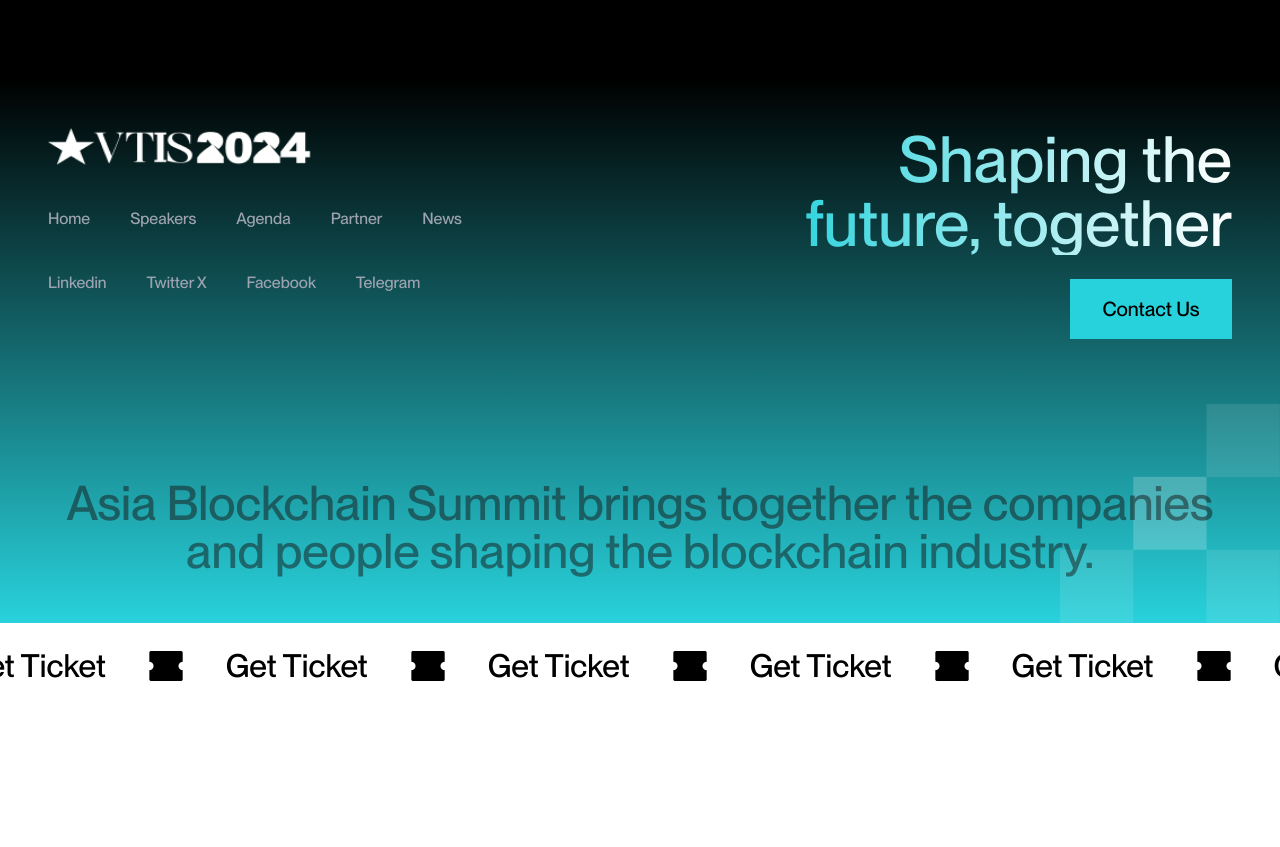
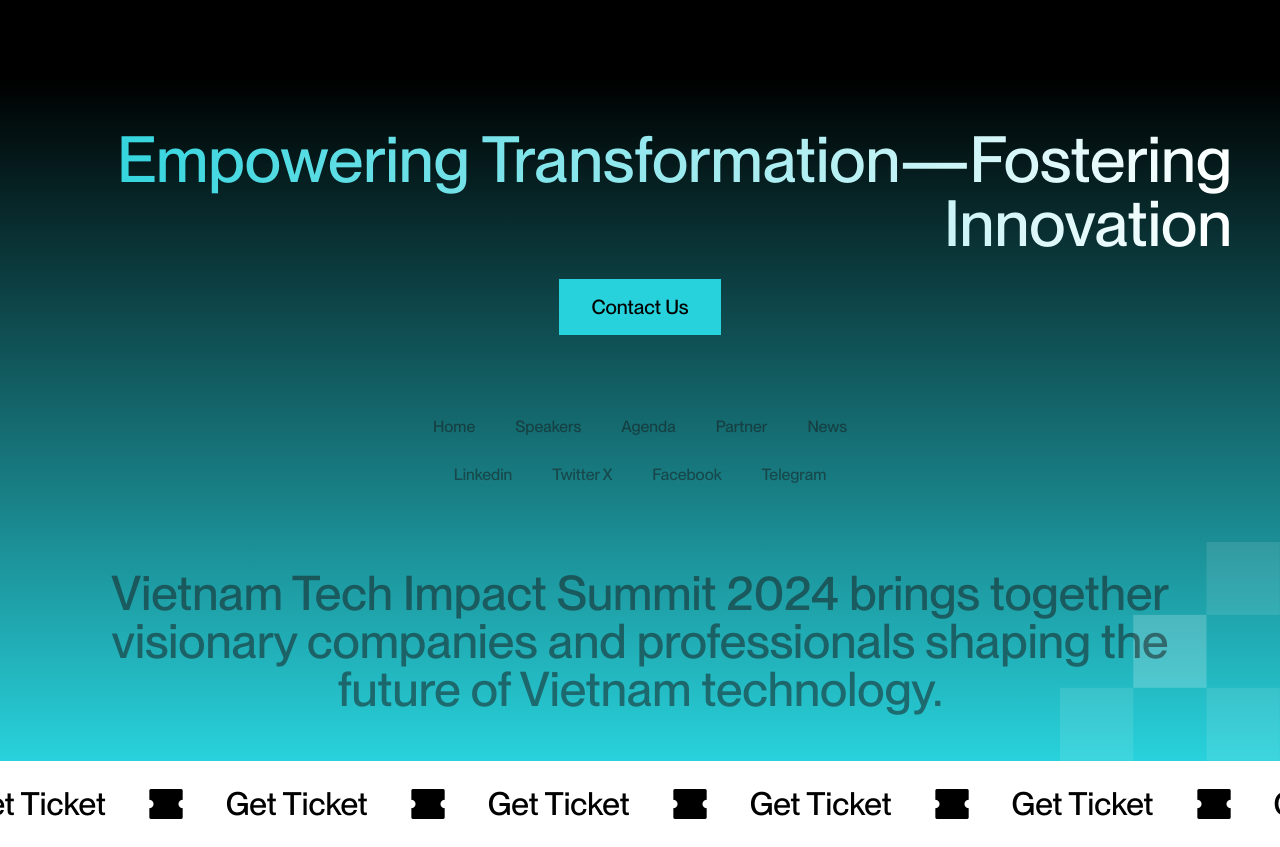
Before and after one commit to unicornultrafoundation/vtis-website, a Next.js app: page /agenda in a window 1280 px wide. Shown: the part 1920-2767 px from the top of the page. Before the commit the page ends 2629 px from the top, so only its background shows below. Built offline with nearby package versions, Linux system fonts and the light colour scheme.

Commit message:
update ui

```diff
--- a/src/app/HomeSection1.tsx
+++ b/src/app/HomeSection1.tsx
@@ -24,7 +24,15 @@
   );
 }
 
-function SectionStatItem({ title, amount }: { title: string; amount: number }) {
+function SectionStatItem({
+  title,
+  amount,
+  plus,
+}: {
+  title: string;
+  amount: number;
+  plus?: string;
+}) {
   const { value } = useCountUp({
     isCounting: true,
     end: amount,
@@ -32,8 +40,8 @@
   });
   return (
     <div className="w-[25%] max-[768px]:w-[50%] py-6 tablet:py-10 flex flex-col items-center justify-center max-[768px]:items-start px-4">
-      <div className="font-neueMed text-[56px] max-[768px]:text-[40px] fullscreen:text-[149px]">
-        {formatWithCommas(Number(value?.toString()))}
+      <div className="font-neueMed text-[56px] tracking-[-2.56px] max-[768px]:text-[40px] fullscreen:text-[149px]">
+        {formatWithCommas(Number(value?.toString()))} {plus}
       </div>
       <div className="font-neueMed text-[24px] max-[768px]:text-[20px] fullscreen:text-6xl fullscreen:text-[64px]">
         {title}
@@ -111,10 +119,10 @@
         />
       </div>
       <div className="w-full flex flex-wrap">
-        <SectionStatItem amount={15000} title="Attendees" />
-        <SectionStatItem amount={500} title="Companies" />
-        <SectionStatItem amount={350} title="Speakers" />
-        <SectionStatItem amount={65} title="Countries" />
+        <SectionStatItem amount={20000} title="Attendees" />
+        <SectionStatItem plus="+" amount={100} title="Speakers" />
+        <SectionStatItem plus="+" amount={50} title="Side events" />
+        <SectionStatItem plus="+" amount={500} title="Companies" />
       </div>
     </div>
   );
--- a/src/components/Layout/Footer/index.tsx
+++ b/src/components/Layout/Footer/index.tsx
@@ -14,77 +14,20 @@
       <ImageBase.FooterImage className="hidden tablet:block absolute right-0 bottom-0" />
       <div className="w-full h-full flex flex-col tablet:justify-between">
         {/* Top */}
-        <div className="w-full h-full flex flex-col gap-6 tablet:flex-row justify-center tablet:justify-between items-start">
-          {/* Logo */}
-          <div className="flex flex-col gap-10 fullscreen:gap-[106px]">
-            <Link
-              href="/"
-              className="w-full flex tablet:w-[300px] laptop:w-auto fullscreen:w-[674px] fullscreen:h-full h-10"
-            >
-              <ImageBase.LandingLogo
-                width={300}
-                height={10}
-                className="fullscreen:w-[674px] object-center"
-              />
-            </Link>
-            {/* Menu */}
-            <div className="hidden tablet:flex flex-col w-full tablet:w-auto justify-between gap-10 fullscreen:gap-[106px] ">
-              {/* Nav Menu */}
-              <div className=" w-full tablet:flex gap-10 fullscreen:gap-[106px]">
-                {navs.map((nav, index) => (
-                  <div key={index}>
-                    <Link
-                      href={nav.href}
-                      className="cursor-pointer"
-                      onClick={() => setActiveTab(nav.href)}
-                    >
-                      <p
-                        className={`font-neueMed text-base fullscreen:text-[42px] ${
-                          activeTab === nav.href
-                            ? "text-white"
-                            : "text-gray-400"
-                        }`}
-                      >
-                        {nav.label}
-                      </p>
-                    </Link>
-                  </div>
-                ))}
-              </div>
-              {/* Social */}
-              <div className="flex gap-10 fullscreen:gap-[106px]">
-                {social.map((nav, index) => (
-                  <div key={index}>
-                    <Link href={nav.href} className="cursor-pointer">
-                      <p className="font-neueMed text-base text-gray-400 fullscreen:text-[42px]">
-                        {nav.label}
-                      </p>
-                    </Link>
-                  </div>
-                ))}
-              </div>
-              <button
-                className="tablet:hidden w-full flex justify-end"
-                onClick={() => window.scrollTo({ top: 0, behavior: "smooth" })}
-              >
-                <ImageBase.ArrowUpIcon width={40} height={40} />
-              </button>
-            </div>
-          </div>
-
+        <div className="w-full h-full flex flex-col gap-16 tablet:gap-20 justify-center tablet:justify-between items-start">
           {/* Shaping */}
-          <div className="tablet:w-[456px] w-[343px] fullscreen:w-[1274px] flex flex-col gap-6 fullscreen:gap-16 tablet:justify-end items-end tablet:text-center">
+          <div className="w-[343px] tablet:w-full fullscreen:w-[1274px] flex flex-col gap-6 fullscreen:gap-16 items-end tablet:items-center tablet:text-center">
             <h2 className="font-neueMed text-[48px] tablet:text-6xl tablet:text-[64px] fullscreen:text-[170px] fullscreen:leading-[192px] font-medium bg-gradient-to-r from-[#28D2DC] to-[#FFFFFF] bg-clip-text text-transparent tablet:text-end">
-              Shaping the future, together
+              Empowering Transformation—Fostering Innovation
             </h2>
-            <button className="font-neueMed w-full tablet:w-[162px] fullscreen:w-[430px] px-8 fullscreen:px-[85px] py-4 fullscreen:py-[37px] text-xl fullscreen:text-[53px] fullscreen:leading-[74px] bg-[#28D2DC] text-black">
+            <button className="font-neueMed w-full tablet:w-[162px] fullscreen:w-[430px] px-8 tablet:px-8 fullscreen:px-[85px] py-4 tablet:py-[14px] fullscreen:py-[37px] text-xl fullscreen:text-[53px] fullscreen:leading-[74px] bg-[#28D2DC] text-black">
               Contact Us
             </button>
           </div>
           {/* Menu */}
-          <div className="flex w-full tablet:hidden tablet:w-auto justify-between gap-20  ">
+          <div className="flex w-full tablet:flex-col justify-between tablet:justify-center tablet:items-center gap-20 tablet:gap-6  ">
             {/* Nav Menu */}
-            <div className="w-full flex flex-col gap-8">
+            <div className="w-full flex flex-col tablet:flex-row tablet:justify-center gap-8 tablet:gap-10">
               {navs.map((nav, index) => (
                 <div key={index}>
                   <Link
@@ -94,7 +37,7 @@
                   >
                     <p
                       className={`font-neueMed text-base ${
-                        activeTab === nav.href ? "text-white" : "text-gray-400"
+                        activeTab === nav.href ? "text-white" : "opacity-50"
                       }`}
                     >
                       {nav.label}
@@ -104,11 +47,11 @@
               ))}
             </div>
             {/* Social */}
-            <div className="flex flex-col gap-8 tablet:pl-10">
+            <div className="flex flex-col tablet:flex-row tablet:justify-center tablet:items-center gap-8 tablet:gap-10">
               {social.map((nav, index) => (
                 <div key={index}>
                   <Link href={nav.href} className="cursor-pointer">
-                    <p className="font-neueMed text-base text-gray-400">
+                    <p className="font-neueMed text-base opacity-50">
                       {nav.label}
                     </p>
                   </Link>
@@ -124,10 +67,10 @@
           </div>
         </div>
         {/* Bottom */}
-        <div className="mb-5 fullscreen:mb-[127px] pt-10 tablet:mb-0 tablet:pt-[140px] fullscreen:pt-[407px] w-full h-full flex justify-center items-end">
-          <p className="font-neueMed text-[32px] fullscreen:text-9xl tablet:text-5xl opacity-50 w-[297px] tablet:w-[1200px] fullscreen:w-[3117px] text-center">
-            Asia Blockchain Summit brings together the companies and people
-            shaping the blockchain industry.
+        <div className="mb-5 fullscreen:mb-[127px] pt-10 tablet:mb-0 tablet:pt-[82px] fullscreen:pt-[407px] w-full h-full flex justify-center items-end">
+          <p className="font-neueMed text-[32px] fullscreen:text-9xl tablet:text-5xl opacity-50 w-[297px] tablet:w-[1169px] fullscreen:w-[3117px] text-center">
+            Vietnam Tech Impact Summit 2024 brings together visionary companies
+            and professionals shaping the future of Vietnam technology.
           </p>
         </div>
       </div>
```
Also changed, not shown: src/app/(main)/agenda/page.tsx (+38 -25 lines), src/app/HomeSection5.tsx (+11 -59 lines), src/assets/images/ssid-logo.png.
